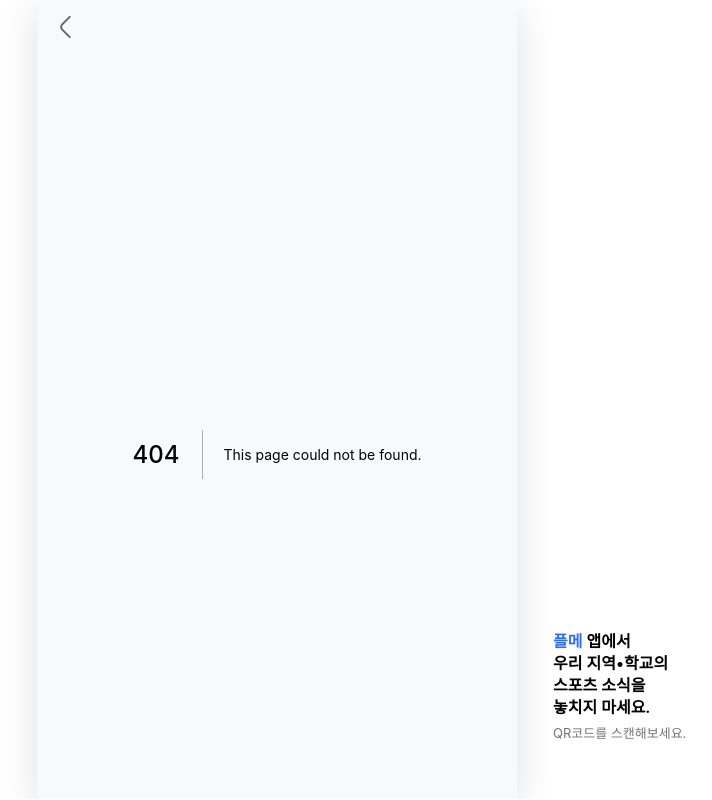
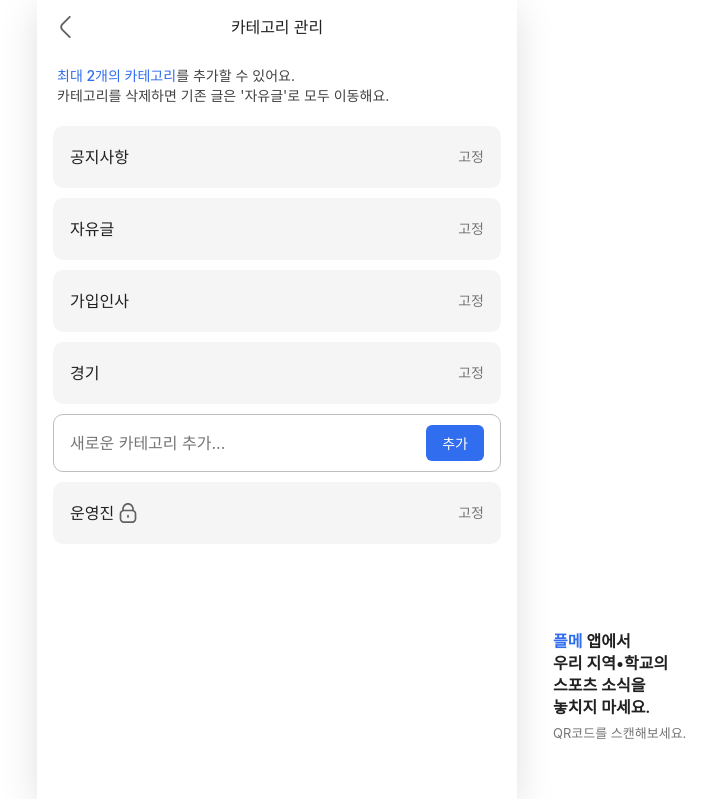
Before and after one commit to playmakersports/playmaker-fe, a Next.js app: page /team/1/admin/board-category in a window 1280 px wide. Before the commit this address had no page. Shown: the whole page, without its empty margins (363-1075 px from the left). Built offline with nearby package versions, Linux system fonts and the light colour scheme; a web font is replaced by a local one.

Commit message:
feat. 팀 관리 페이지 추가 및 개선

```diff
--- a/src/components/Team/TeamListCard.tsx
+++ b/src/components/Team/TeamListCard.tsx
@@ -67,7 +67,9 @@ function TeamListCard(props: Props) {
             {status === "PENDING" && (
               <>
                 {dueDate && countDayDiff(dueDate) < 6 ? (
-                  <li className="recruit-status count">마감 D-{countDayDiff(dueDate)}</li>
+                  <li className="recruit-status count">
+                    {countDayDiff(dueDate) === 0 ? "오늘 마감" : `마감 D-${countDayDiff(dueDate)}`}
+                  </li>
                 ) : (
                   <li className="recruit-status">모집중</li>
                 )}
--- /dev/null
+++ b/src/pages/team/[teamId]/admin/board-category.tsx
@@ -0,0 +1,183 @@
+import React, { useState } from "react";
+import styled from "@emotion/styled";
+import useBgWhite from "@/hook/useBgWhite";
+import { usePageTitle } from "@/hook/usePageTitle";
+import { FONTS } from "@/styles/common";
+import { BaseContainer } from "@/components/common/Container";
+
+import LockIcon from "@/assets/icon/global/Lock.svg";
+import DeleteAllIcon from "@/assets/icon/global/DeleteAll.svg";
+import PencilIcon from "@/assets/icon/global/Pencil.svg";
+import { useConfirm } from "@/components/common/global/ConfirmProvider";
+
+function BoardCategory() {
+  const confirm = useConfirm();
+  const [category, setCategory] = useState<string[]>([]);
+  const [inputValue, setInputValue] = useState("");
+  useBgWhite();
+  usePageTitle({
+    title: "카테고리 관리",
+  });
+
+  const handleDeleteItem = async (item: string) => {
+    const isDelete = await confirm?.showConfirm(
+      `카테고리를 삭제할까요?\n기존 글은 자유글로 이동되어 남아있지만\n이 동작을 되돌릴 수 없어요.`,
+      {
+        yes: "그래도 삭제할게요",
+        no: "취소",
+      }
+    );
+    if (isDelete) {
+      setCategory((prev) => prev.filter((v) => v !== item));
+    }
+  };
+
+  return (
+    <Container>
+      <div className="description">
+        <p>
+          <strong>최대 2개의 카테고리</strong>를 추가할 수 있어요.
+        </p>
+        <p>카테고리를 삭제하면 기존 글은 '자유글'로 모두 이동해요.</p>
+      </div>
+      <List>
+        <li>
+          공지사항 <span className="fixed">고정</span>
+        </li>
+        <li>
+          자유글 <span className="fixed">고정</span>
+        </li>
+        <li>
+          가입인사 <span className="fixed">고정</span>
+        </li>
+        <li>
+          경기 <span className="fixed">고정</span>
+        </li>
+        {category.map((item) => (
+          <li key={item}>
+            {item}
+            <div className="board-buttons">
+              <button type="button">
+                <PencilIcon />
+              </button>
+              <button type="button" onClick={() => handleDeleteItem(item)}>
+                <DeleteAllIcon />
+              </button>
+            </div>
+          </li>
+        ))}
+        {category.length < 2 && (
+          <li className="custom">
+            <form
+              onSubmit={(e) => {
+                e.preventDefault();
+                setCategory((prev) => [...prev, inputValue]);
+                setInputValue("");
+              }}
+            >
+              <input
+                type="text"
+                required
+                value={inputValue}
+                onChange={(e) => setInputValue(e.target.value)}
+                placeholder="새로운 카테고리 추가..."
+              />
+              <button type="submit">추가</button>
+            </form>
+          </li>
+        )}
+        <li>
+          <span className="manager-board">
+            운영진 <LockIcon />
+          </span>
+          <span className="fixed">고정</span>
+        </li>
+      </List>
+    </Container>
+  );
+}
+
+const Container = styled(BaseContainer)`
+  div.description {
+    padding: 0 4px 8px;
+    ${FONTS.MD2};
+    font-weight: 400;
+    color: var(--gray800);
+    strong {
+      font-weight: 500;
+      color: var(--main);
+    }
+  }
+`;
+const List = styled.ul`
+  display: flex;
+  margin: 12px 0px 0;
+  flex-direction: column;
+  gap: 10px;
+
+  li {
+    display: inline-flex;
+    justify-content: space-between;
+    user-select: none;
+    ${FONTS.MD1W500};
+    padding: 18px 16px;
+    background-color: var(--gray100);
+    border-radius: 10px;
+    border: 1px solid transparent;
+
+    span.fixed {
+      font-size: 1.4rem;
+      font-weight: 400;
+      color: var(--gray600);
+    }
+    div.board-buttons {
+      display: flex;
+      gap: 16px;
+      button {
+        width: 20px;
+        height: 20px;
+        display: flex;
+        justify-content: center;
+        align-items: center;
+        svg {
+          width: 20px;
+          height: 20px;
+          fill: var(--gray800);
+        }
+      }
+    }
+  }
+
+  li.custom {
+    background-color: transparent;
+    border: 1px solid var(--gray400);
+
+    form {
+      display: flex;
+      width: 100%;
+    }
+    input {
+      flex: 1;
+    }
+    button {
+      /* 추가 버튼 */
+      font-size: 1.4rem;
+      margin: -8px 0;
+      padding: 8px 16px;
+      background-color: var(--main);
+      color: #fff;
+      border-radius: 6px;
+    }
+  }
+
+  span.manager-board {
+    display: inline-flex;
+    align-items: center;
+    gap: 4px;
+    svg {
+      fill: var(--gray700);
+    }
+  }
+`;
+
+export default BoardCategory;
--- a/src/pages/team/[teamId]/admin/recruit-applicant.tsx
+++ b/src/pages/team/[teamId]/admin/recruit-applicant.tsx
@@ -38,9 +38,6 @@ function RecruitApplicant() {
               <PlayerInner htmlFor={`player-${player.playerId}`} role="button">
                 <ProfileImage></ProfileImage>
                 <Name>
-                  {10 + countDayDiff(player.applyDate) < 6 && (
-                    <p className="deny">{10 + countDayDiff(player.applyDate)}일 뒤 자동 거절</p>
-                  )}
                   <p className="player-name">{player.name}</p>
                   <p className="player-tags">
                     <Badge type="gray">{player.birth.split("-")[0]}년생</Badge>
```
Also changed, not shown: src/components/Team/AdminList.tsx (+49 -9 lines), src/pages/team/[teamId]/admin/index.tsx (+15 -28 lines), src/assets/icon/global/DeleteAllBorder.svg (added), src/assets/icon/global/Star.svg (added).
